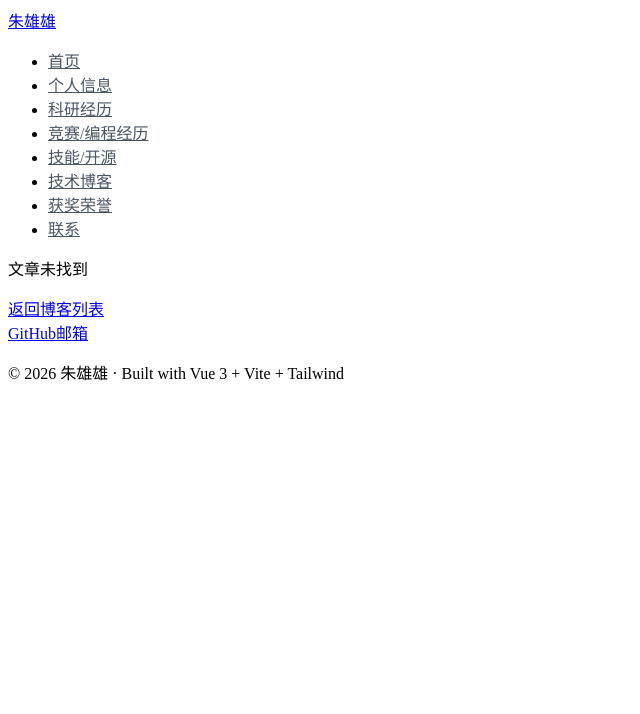
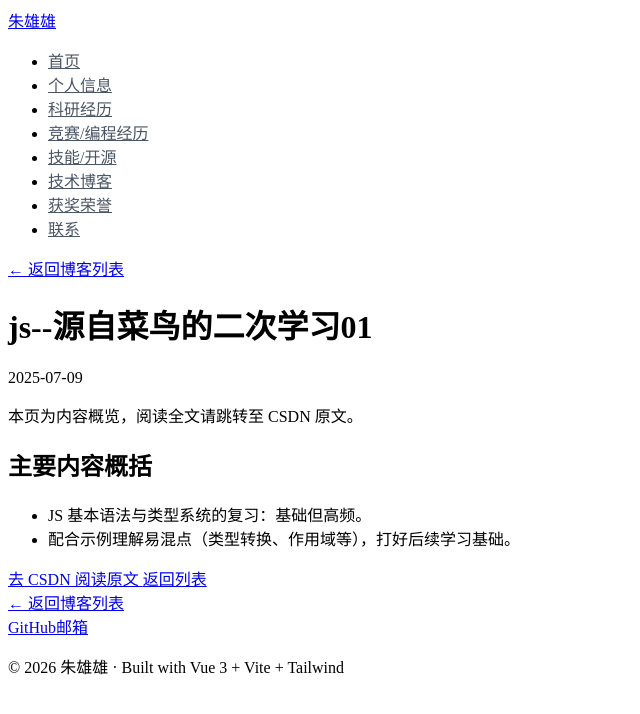
Before and after one commit to rainy-season-not-dividing/rainy-season-not-dividing.github.io, a Vue app: page /blog/149215930 in a window 1280 px wide. Shown: the top 714 px of the page, without its empty margins (0-640 px from the left). Built offline with nearby package versions, Linux system fonts and the light colour scheme; the HTML template or start-up script is replaced by a standard one.

Commit message:
repair move between different column

```diff
--- a/src/App.vue
+++ b/src/App.vue
@@ -3,7 +3,7 @@
     <AppHeader />
     <main class="flex-1">
       <router-view v-slot="{ Component }">
-        <transition name="fade" mode="out-in">
+        <transition name="fade">
           <component :is="Component" />
         </transition>
       </router-view>
--- a/src/data/posts.ts
+++ b/src/data/posts.ts
@@ -3,66 +3,193 @@ export interface BlogPost {
   title: string
   date: string
   summary: string
+  url: string
   content: string
 }
 
 export const posts: BlogPost[] = [
   {
-    slug: 'redis-cache-pattern',
-    title: '项目中的 Redis 缓存实践：防穿透、雪崩与击穿',
-    date: '2025-03-01',
-    summary: '在仿大众点评与外卖系统中，采用 Cache-Aside、空值缓存、随机过期与分布式锁等策略，降低数据库压力并保证一致性。',
+    slug: '157246339',
+    title: 'Springcloud初学',
+    date: '2026-02-10',
+    summary: '面向初学者的 Spring Cloud 入门梳理：整体架构、常见组件定位与一个最小可运行的微服务拆分思路。',
+    url: 'https://blog.csdn.net/2303_79435934/article/details/157246339',
     content: `
-## 为什么需要多级缓存
+## 主要内容概括
 
-在高并发读场景下，直接打数据库会成为瓶颈。用 Redis 做缓存可以显著降低延迟和 DB 压力，但需要同时考虑**缓存穿透、雪崩、击穿**等问题。
+- Spring Cloud 解决什么问题：服务拆分后如何做**注册发现、负载均衡、配置管理、网关、容错**等。
+- 常见组件的职责边界（你在项目里该把能力放到哪里）。
+- 一个最小 Demo 的搭建步骤与配置要点：从单体到微服务的落地路径。
 
-## 实践策略
+## 建议读法
 
-### 1. Cache-Aside
-
-先查缓存，未命中再查 DB 并回写缓存。商户信息、菜品信息等均采用该模式。
-
-### 2. 空值缓存
-
-对不存在的 key 也缓存空值并设置较短 TTL，避免恶意或异常请求反复打 DB（防穿透）。
-
-### 3. 随机过期时间
-
-在基础 TTL 上加随机偏移，避免大量 key 同时失效导致流量全部打到 DB（防雪崩）。
-
-### 4. 分布式锁
-
-热点 key 更新时用 Redisson 分布式锁，保证只有一个线程回源，其余等待或走旧缓存（防击穿）。
-
-## 效果
-
-在本地压测与线上仿真中，菜品查询 P99 从 100ms+ 降至约 15ms，数据库读请求量减少约 70%，且未出现缓存导致的数据不一致问题。
+先理解「为什么需要这些组件」，再跟着搭一遍最小项目，最后结合自己的业务逐步加能力。
     `.trim()
   },
   {
-    slug: 'order-consistency-mysql',
-    title: '订单与库存一致性：MySQL 事务与行锁',
-    date: '2025-02-15',
-    summary: '校遇项目中，将「库存校验 - 订单创建 - 库存扣减」放在同一事务中，配合行锁串行化请求，在 500 并发下实现 0% 错误率与 100% 数据一致性。',
+    slug: '152554495',
+    title: 'rabbitMQ续谈',
+    date: '2025-10-05',
+    summary: '围绕 RabbitMQ 的核心概念与可靠性：交换机/队列/绑定、确认机制、消息堆积与常见排查思路。',
+    url: 'https://blog.csdn.net/2303_79435934/article/details/152554495',
     content: `
-## 问题
+## 主要内容概括
 
-高并发下单时，若库存校验与扣减分离或未加锁，容易出现超卖或数据不一致。
+- RabbitMQ 核心模型：**Exchange / Queue / RoutingKey / Binding** 的关系与常见用法。
+- 可靠性与一致性：生产者确认、消费者确认、重试与死信的基本思路。
+- 性能与稳定性：消息堆积时如何判断瓶颈在生产、网络还是消费端，以及常见的优化方向。
+    `.trim()
+  },
+  {
+    slug: '152445935',
+    title: '序列化和反序列化（redis为例）',
+    date: '2025-10-03',
+    summary: '解释 Redis 场景下序列化/反序列化的必要性与常见方案：JSON、JDK、Kryo 等，以及兼容性与性能取舍。',
+    url: 'https://blog.csdn.net/2303_79435934/article/details/152445935',
+    content: `
+## 主要内容概括
 
-## 方案
+- 为什么需要序列化：对象如何在网络/缓存中存储与传输。
+- 常见方案对比：可读性、体积、速度、跨语言与版本兼容。
+- 实战注意点：字段变更带来的兼容性问题、序列化安全与性能优化建议。
+    `.trim()
+  },
+  {
+    slug: '151332685',
+    title: 'DIY项目-校遇',
+    date: '2025-09-09',
+    summary: '对“校遇”项目的梳理：业务模块拆分、关键技术选型（缓存/消息/检索/实时通信）与优化点。',
+    url: 'https://blog.csdn.net/2303_79435934/article/details/151332685',
+    content: `
+## 主要内容概括
 
-将「库存校验 → 订单创建 → 库存扣减」封装在**同一 MySQL 事务**中，对库存行使用 **SELECT ... FOR UPDATE** 行锁，使同一商品的请求串行化。
+- 项目背景与核心功能：动态流、任务流转、通知/消息等。
+- 技术选型：Redis（缓存与数据结构应用）、RabbitMQ（异步解耦）、ES（检索）、WebSocket（实时消息）。
+- 性能优化点：热点数据缓存、并发一致性与接口延迟优化的思路。
+    `.trim()
+  },
+  {
+    slug: '151230340',
+    title: '苍穹外卖优化-续',
+    date: '2025-09-06',
+    summary: '继续记录外卖系统的性能优化：缓存设计、热点查询治理、下单链路稳定性与压测指标的观察方式。',
+    url: 'https://blog.csdn.net/2303_79435934/article/details/151230340',
+    content: `
+## 主要内容概括
 
-## 实现要点
+- 缓存策略：如何选 key、设置 TTL、以及避免穿透/击穿/雪崩。
+- 下单链路：异步化与削峰、幂等与一致性、失败补偿与重试。
+- 压测与指标：QPS、P99 延迟与错误率如何定位问题、验证优化有效性。
+    `.trim()
+  },
+  {
+    slug: '151113297',
+    title: '苍穹外卖优化过程遇到的问题',
+    date: '2025-09-04',
+    summary: '整理外卖优化过程中遇到的坑：缓存一致性、并发异常、事务边界、消息可靠性等典型问题与解决思路。',
+    url: 'https://blog.csdn.net/2303_79435934/article/details/151113297',
+    content: `
+## 主要内容概括
 
-- 事务隔离级别：RR（Repeatable Read）
-- 扣减使用 \`UPDATE ... SET stock = stock - ? WHERE id = ? AND stock >= ?\`
-- 若影响行数为 0 则回滚并返回「库存不足」
+- 缓存一致性：更新/失效时机、双写问题与常见兜底方案。
+- 并发问题：重复下单、超卖、锁粒度选择与死锁排查。
+- 消息队列与异步：消息丢失、重复消费、幂等与补偿策略。
+    `.trim()
+  },
+  {
+    slug: '150015419',
+    title: '黑马redis项目跟做01',
+    date: '2025-08-11',
+    summary: 'Redis 项目跟做笔记：数据结构选型、缓存基本模式、常见问题（穿透/击穿/雪崩）与实现要点。',
+    url: 'https://blog.csdn.net/2303_79435934/article/details/150015419',
+    content: `
+## 主要内容概括
 
-## 压测结果
+- Redis 常用数据结构与典型业务映射。
+- Cache-Aside 的落地步骤与注意事项。
+- 常见缓存问题的“现象 → 原因 → 方案”式总结，适合复盘与查漏补缺。
+    `.trim()
+  },
+  {
+    slug: '149578712',
+    title: '苍穹外卖重拾02--细节点',
+    date: '2025-07-25',
+    summary: '外卖项目复盘的细节篇：关键接口实现细节、边界条件处理、以及更贴近工程实践的注意事项。',
+    url: 'https://blog.csdn.net/2303_79435934/article/details/149578712',
+    content: `
+## 主要内容概括
 
-500 并发下，下单接口错误率 0%，订单与库存数据一致性 100%。
+- 关键业务链路的细节梳理：参数校验、异常处理与日志定位。
+- 缓存/事务/并发的“边界条件”处理（工程里最容易踩坑的部分）。
+- 适合对照代码逐段复盘，提升实现的鲁棒性。
+    `.trim()
+  },
+  {
+    slug: '149487626',
+    title: 'Linux--基于菜鸟的二次学习',
+    date: '2025-07-21',
+    summary: 'Linux 二次学习笔记：常用命令、权限/用户、进程与网络排查等，偏实用导向。',
+    url: 'https://blog.csdn.net/2303_79435934/article/details/149487626',
+    content: `
+## 主要内容概括
+
+- 常用命令与常见场景：文件/目录、文本处理、权限与用户管理。
+- 进程与端口排查：定位“服务起不来/端口被占用/CPU 飙高”等问题。
+- 日常开发/部署中高频用到的 Linux 操作集合。
+    `.trim()
+  },
+  {
+    slug: '149436639',
+    title: '苍穹外卖重拾01',
+    date: '2025-07-20',
+    summary: '外卖项目重拾第一篇：整体架构与主要模块、以及后续优化的切入点。',
+    url: 'https://blog.csdn.net/2303_79435934/article/details/149436639',
+    content: `
+## 主要内容概括
+
+- 项目整体结构与模块划分：你需要先建立“全局地图”。
+- 核心业务链路：从请求到落库/缓存/消息的主路径。
+- 后续优化方向：热点、慢查询、缓存一致性与高并发下单的治理思路。
+    `.trim()
+  },
+  {
+    slug: '149252901',
+    title: 'vue3--基于菜鸟的二次学习',
+    date: '2025-07-10',
+    summary: 'Vue 3 学习笔记：Composition API、响应式、组件通信与常见开发模式的回顾。',
+    url: 'https://blog.csdn.net/2303_79435934/article/details/149252901',
+    content: `
+## 主要内容概括
+
+- Vue 3 核心变化：Composition API 与响应式机制的关键点。
+- 组件开发：props/emits、插槽、状态管理的基本实践。
+- 常见坑点与最佳实践：适合快速回忆与上手。
+    `.trim()
+  },
+  {
+    slug: '149233352',
+    title: 'js--源自菜鸟的二次学习02',
+    date: '2025-07-10',
+    summary: 'JavaScript 基础回顾（②）：常用语法/对象/数组等核心知识点的梳理与示例。',
+    url: 'https://blog.csdn.net/2303_79435934/article/details/149233352',
+    content: `
+## 主要内容概括
+
+- JS 常用内置对象与数组方法的用法与注意点。
+- 结合示例理解常见概念，便于做题或写业务时快速查找。
+    `.trim()
+  },
+  {
+    slug: '149215930',
+    title: 'js--源自菜鸟的二次学习01',
+    date: '2025-07-09',
+    summary: 'JavaScript 基础回顾（①）：变量/类型/运算与基础语法的系统复习。',
+    url: 'https://blog.csdn.net/2303_79435934/article/details/149215930',
+    content: `
+## 主要内容概括
+
+- JS 基本语法与类型系统的复习：基础但高频。
+- 配合示例理解易混点（类型转换、作用域等），打好后续学习基础。
     `.trim()
   }
 ]
--- a/src/data/site.ts
+++ b/src/data/site.ts
@@ -2,7 +2,7 @@ export const siteConfig = {
   name: '朱雄雄',
   title: '朱雄雄 | 计算机科学与技术 · Java 后端开发',
   description: '武汉理工大学计算机科学与技术专业，求职意向 Java 后端开发。熟悉高并发、分布式与常用中间件。',
-  url: 'https://yujibufenhanshu.github.io',
+  url: 'https://github.com/rainy-season-not-dividing/rainy-season-not-dividing.github.io',
   avatar: '/avatar.jpg',
   tagline: '武汉理工大学 · 计算机科学与技术 · 绩点 4.15/5.0，排名前 16%',
   tags: ['Java 后端', '高并发', '分布式', 'Spring Boot', 'Redis'],
--- a/src/router/index.ts
+++ b/src/router/index.ts
@@ -1,4 +1,7 @@
 import { createRouter, createWebHistory } from 'vue-router'
+
+// 存储页面滚动位置
+const scrollPositions: Record<string, number> = {}
 
 const router = createRouter({
   history: createWebHistory('/'),
@@ -13,7 +16,37 @@ const router = createRouter({
     { path: '/blog/:slug', name: 'BlogPost', component: () => import('@/views/BlogPostView.vue'), meta: { title: '文章' } },
     { path: '/cv', name: 'CV', component: () => import('@/views/CVView.vue'), meta: { title: '简历' } },
     { path: '/contact', name: 'Contact', component: () => import('@/views/ContactView.vue'), meta: { title: '联系' } }
-  ]
+  ],
+  scrollBehavior(to, from, savedPosition) {
+
+
+    // 如果有保存的位置（浏览器返回操作），则恢复该位置
+    if (savedPosition) {
+      return savedPosition
+    }
+
+    // 从详情页返回列表页时，恢复之前存储的滚动位置
+
+    if ((from.path.startsWith('/blog/') && to.path === '/blog') ||
+      (from.path.startsWith('/research/') && to.path === '/research')) {
+      if (scrollPositions[to.path] !== undefined) {
+        return { top: scrollPositions[to.path] }
+      }
+    }
+    // 其他情况，滚动到顶部
+    else {
+      return { top: 0 }
+    }
+  }
+})
+
+// 监听路由离开，存储当前页面的滚动位置
+router.beforeEach((to, from, next) => {
+  // 存储当前页面的滚动位置
+  if (from.path === '/blog' || from.path === '/research') {
+    scrollPositions[from.path] = window.scrollY
+  }
+  next()
 })
 
 router.afterEach((to) => {
--- a/src/views/BlogPostView.vue
+++ b/src/views/BlogPostView.vue
@@ -1,10 +1,25 @@
 <template>
   <div class="mx-auto max-w-3xl px-4 py-12" v-if="post">
-    <router-link to="/blog" class="text-sm text-primary-600 hover:underline dark:text-primary-400">← 返回博客列表</router-link>
+    <router-link to="/blog" class="text-sm text-primary-600 hover:underline dark:text-primary-400">←
+      返回博客列表</router-link>
     <h1 class="mt-6 text-3xl font-bold text-gray-900 dark:text-white">{{ post.title }}</h1>
     <p class="mt-2 text-gray-500 dark:text-gray-400">{{ post.date }}</p>
-    <div class="mt-8">
+    <div
+      class="mt-6 rounded-xl border border-gray-200 bg-gray-50 p-4 text-sm text-gray-600 dark:border-slate-700 dark:bg-slate-800/50 dark:text-gray-300">
+      本页为内容概览，阅读全文请跳转至 CSDN 原文。
+    </div>
+    <div class="mt-6">
       <MarkdownContent :content="post.content" />
+    </div>
+    <div class="mt-8 flex flex-wrap gap-3">
+      <a :href="post.url" target="_blank" rel="noopener"
+        class="inline-flex items-center gap-2 rounded-lg bg-primary-600 px-6 py-3 text-white hover:bg-primary-700 dark:bg-primary-500 dark:hover:bg-primary-600">
+        去 CSDN 阅读原文
+      </a>
+      <router-link to="/blog"
+        class="inline-flex items-center gap-2 rounded-lg border border-gray-300 px-6 py-3 text-gray-700 hover:bg-gray-50 dark:border-slate-600 dark:text-gray-200 dark:hover:bg-slate-700">
+        返回列表
+      </router-link>
     </div>
     <div class="mt-12 border-t border-gray-200 pt-6 dark:border-slate-700">
       <router-link to="/blog" class="text-primary-600 hover:underline dark:text-primary-400">← 返回博客列表</router-link>
@@ -12,7 +27,8 @@
   </div>
   <div v-else class="mx-auto max-w-3xl px-4 py-12 text-center">
     <p class="text-gray-500 dark:text-gray-400">文章未找到</p>
-    <router-link to="/blog" class="mt-4 inline-block text-primary-600 hover:underline dark:text-primary-400">返回博客列表</router-link>
+    <router-link to="/blog"
+      class="mt-4 inline-block text-primary-600 hover:underline dark:text-primary-400">返回博客列表</router-link>
   </div>
 </template>
 
```
Also changed, not shown: src/views/BlogListView.vue (+6 -6 lines), src/views/ResearchListView.vue (+12 -21 lines), vite.config.ts.timestamp-1773200793908-f6f783f70e19d.mjs (added, +16 -0 lines).
